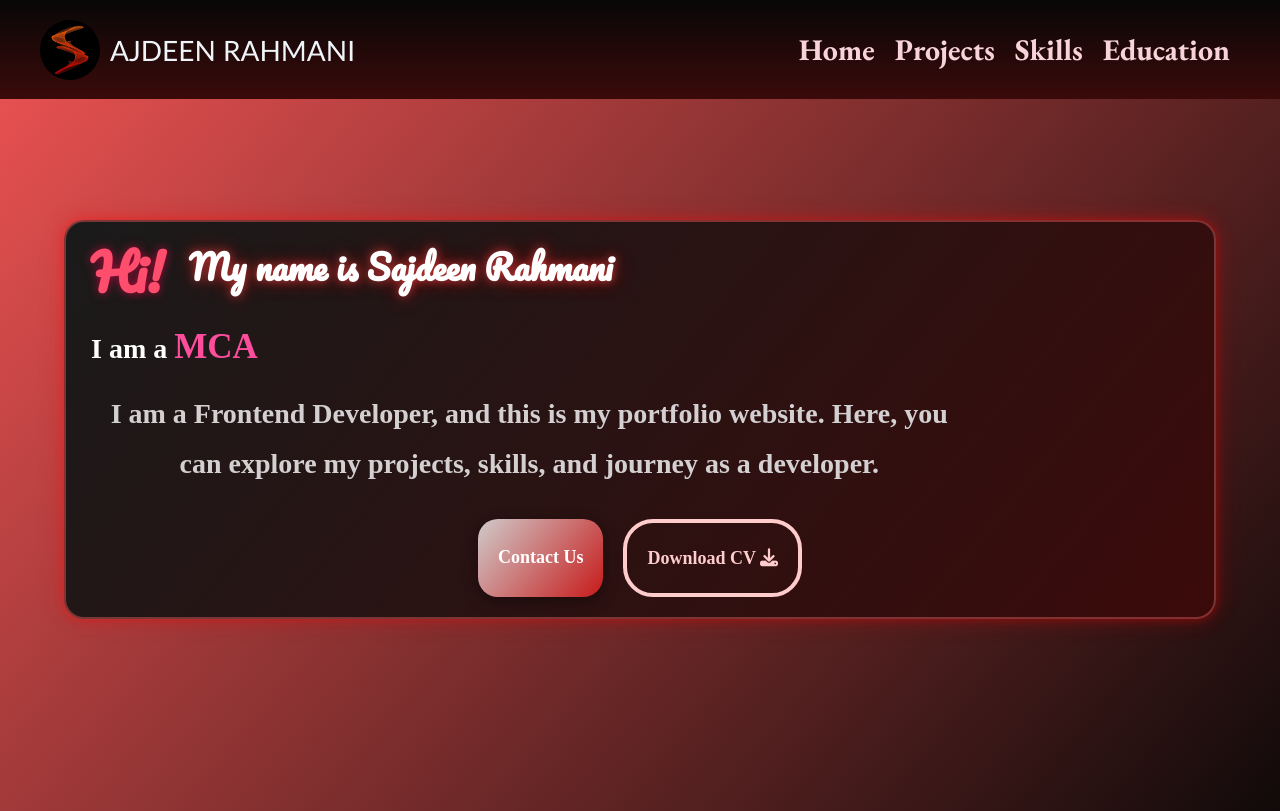
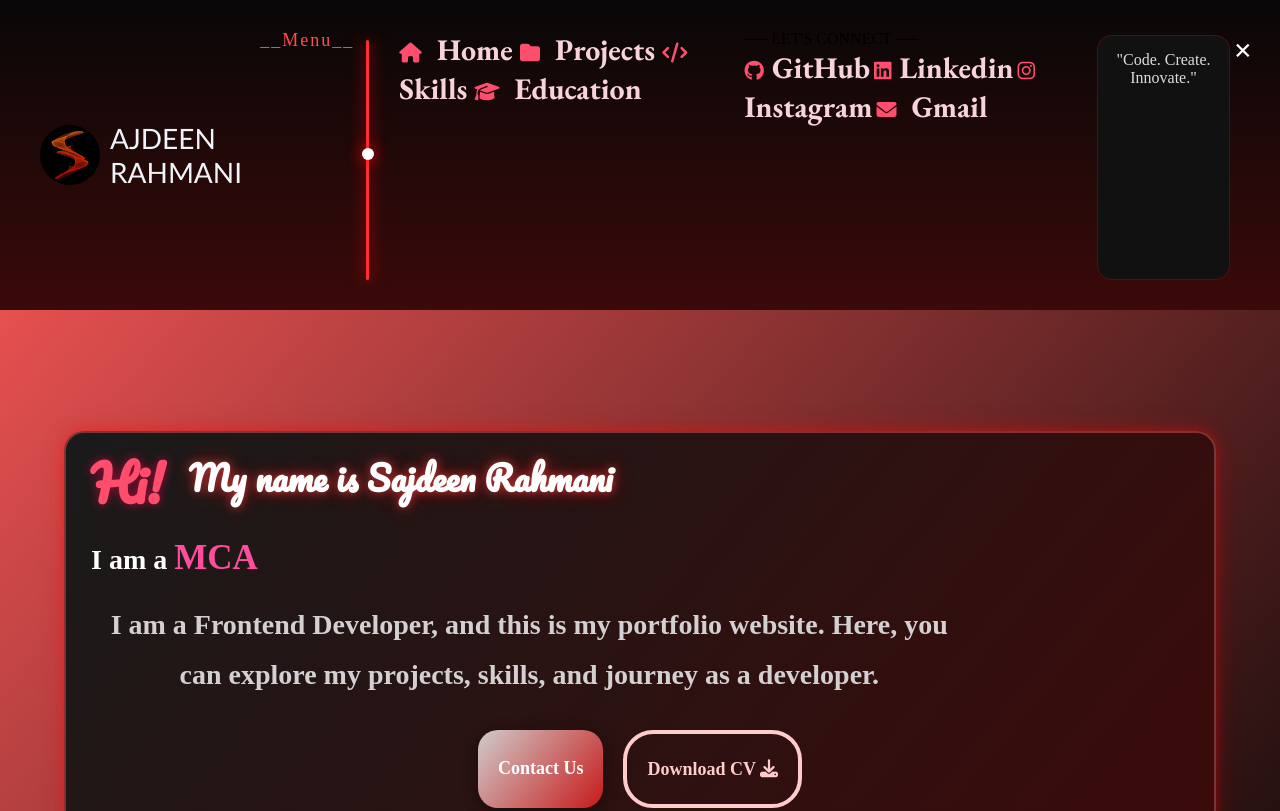
Before and after one commit to Sajdeen/PortfolioWeb, a plain HTML site: page index.html in a window 1280 px wide. Shown: the top 811 px of the page. Drawn offline with nearby package versions, Linux system fonts and the light colour scheme.

Commit message:
menutoggle improve

```diff
--- a/index.html
+++ b/index.html
@@ -26,10 +26,65 @@
 
 
         <ul class="nav-links">
-          <li><a href="#home">Home</a></li>
-          <li><a href="#projects">Projects</a></li>
-          <li><a href="#skills">Skills</a></li>
-          <li><a href="#education-sec">Education</a></li>
+             <li class="close-btn" id="closeModal">&times;</li>
+            <li class="menu-title">
+                <th>__Menu__</th>
+            </li>
+<li class="menu-wrapper">
+
+    <div class="menu-line">
+        <span class="dot"></span>
+    </div>
+
+    <div class="menu-items">
+
+        <a href="#home">
+            <i class="fa-solid fa-house"></i>
+            Home
+        </a>
+
+        <a href="#projects">
+            <i class="fa-solid fa-folder"></i>
+            Projects
+        </a>
+
+        <a href="#skills">
+            <i class="fa-solid fa-code"></i>
+            Skills
+        </a>
+
+        <a href="#education-sec">
+            <i class="fa-solid fa-graduation-cap"></i>
+            Education
+        </a>
+
+    </div>
+
+</li>
+          <!-- <li><a href="#home">  <i class="fa-solid fa-house"></i>Home</a></li>
+          <li><a href="#projects">  <i class="fa-solid fa-folder"></i>Projects</a></li>
+          <li><a href="#skills"><i class="fa-solid fa-code"></i>Skills</a></li>
+          <li><a href="#education-sec">  <i class="fa-solid fa-graduation-cap"></i>Education</a></li>
+       -->
+       <!-- Social Section -->
+    <li class="social-section">
+        <p>── LET'S CONNECT ──</p>
+
+
+            <a href="https://github.com/sajdeen" target="_blank"><i class="fab fa-github"></i>GitHub</a>
+            <a href="https://www.linkedin.com/in/sajdeen-rahmani-05a1b0231/" target="_blank"><i class="fab fa-linkedin"></i>Linkedin</a>
+            <a href="https://www.instagram.com/sajbits" target="_blank"><i class="fab fa-instagram"></i>Instagram</a>
+            <a href="mailto:rahmanis0711@gmail.com"><i class="fa-solid fa-envelope"></i> Gmail</a>
+
+    </li>
+
+    <!-- Quote -->
+    <li class="quote-box">
+        "Code. Create. Innovate."
+    </li>
+
+
+
         </ul>
       </nav>
     </header>
--- a/styles.css
+++ b/styles.css
@@ -333,14 +333,20 @@ user-select: none;
    .nav-links {
     display: none;
      position: absolute;
-     top: 60px;
-     left: 0;
-     width: 100%;
-     background: #ac6b6b;
-
+     padding: 30px 18px;
+   top:0%;
+     left: 50%;
+     width: 320px;
+     height: 100vh;
+     background:black;
+     color: #d90303;
+     border-radius: 10px;
      flex-direction: column;
      align-items: center;
+     justify-content: center;
      overflow: hidden;
+backdrop-filter: blur(15px);
+border-left:2px solid rgba(255,0,0,.25);
      transition: 0.4s ease;
    }
 
@@ -348,11 +354,85 @@ user-select: none;
      margin: 15px 0;
    }
 
+   .nav-links li a {
+    display: flex;
+    align-items: center;
+     font-size: 24px;
+     width:100%;
+    padding:15px;
+    border: 2px solid rgba(255,0,60,.4);
+    display: flex;
+    gap: 5px;
+    text-align: center;
+    border-radius:12px;
+    transition:.3s;
+   }
+   .nav-links a:hover{
+    background:linear-gradient(135deg,#2b0000,#7b0000,#5a282e);
+    color:#fff;
+    transform:translateX(8px);
+}
    .nav-links.active {
     display: flex;
    }
  }
 
+ nav ul li a i {
+  margin-right: 8px;
+   font-size: 20px;
+   color: #ff4d6d;
+   transition: 0.3s ease;
+ }
+ .menu-title{
+    color:#ff4d4d;
+    font-size:18px;
+    letter-spacing:2px;
+    text-align:center;
+    margin-bottom:25px;
+}
+.quote-box{
+    margin-top:25px;
+    padding:15px;
+    border:1px solid rgba(255,0,0,.3);
+    border-radius:15px;
+    background:#111;
+    color:#ddd;
+    text-align:center;
+}
+.menu-wrapper{
+    display:flex;
+    align-items:flex-start;
+    gap:10px;
+}
+
+.menu-line{
+    width:3px;
+    height:240px;
+    background:#ff3030;
+    border-radius:10px;
+    box-shadow:0 0 15px red;
+    position:relative; margin-left:12px;
+    margin-top:10px;
+    left:-8%;
+     transform:translateX(8px);
+
+}
+
+.menu-line .dot{
+    position:absolute;
+    top:45%;
+    left:50%;
+    transform:translateX(-50%);
+    width:12px;
+    height:12px;
+    border-radius:50%;
+    background:#fff;
+    box-shadow:0 0 15px red;
+}
+
+.menu-items{
+    flex:1;
+}
 .modal{
   display: none;
   position: fixed;
```
